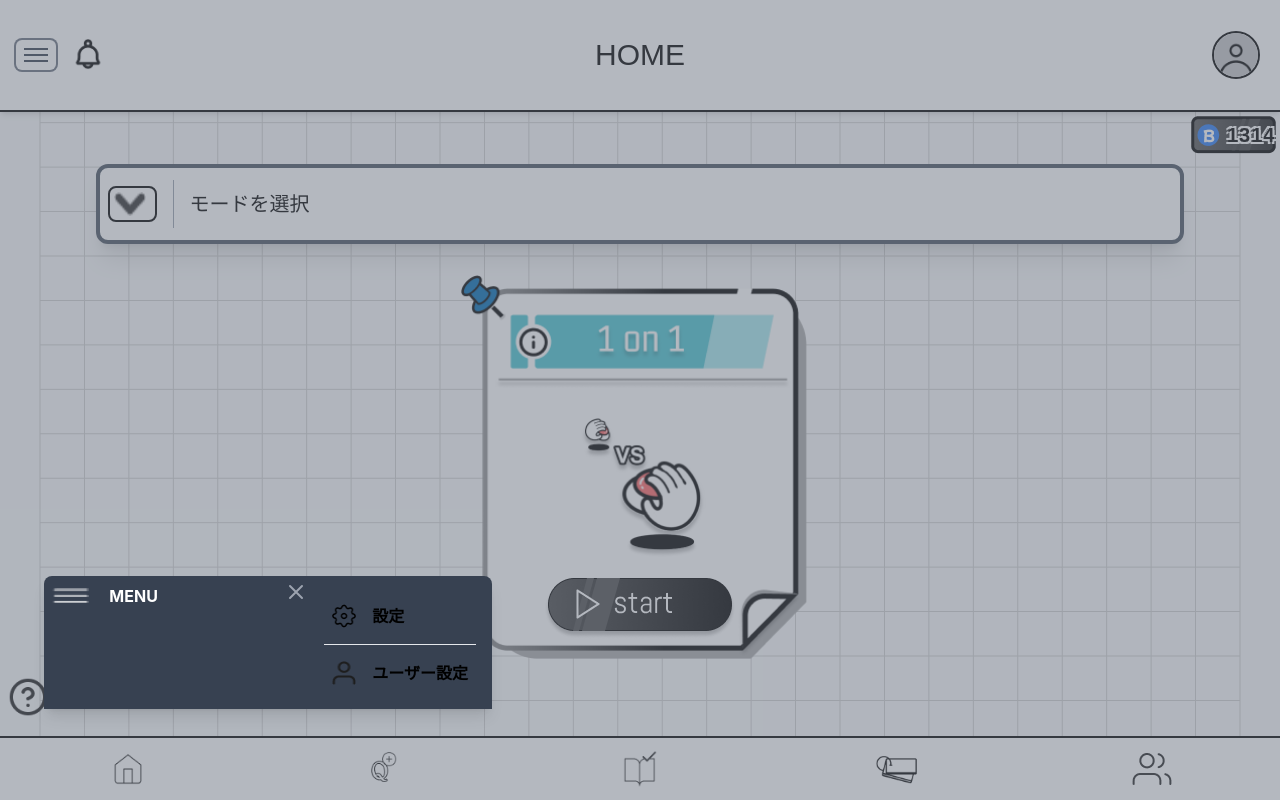
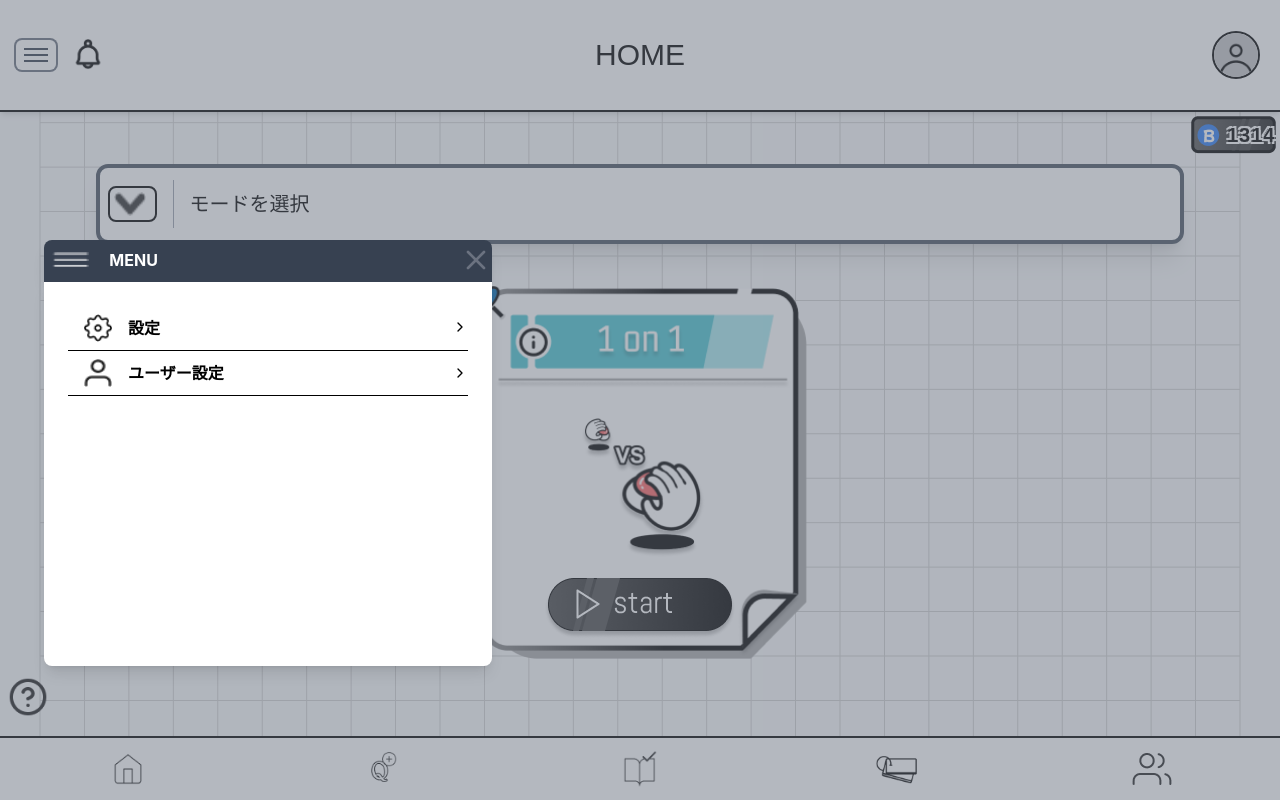
Before and after one commit to Kazu-1024/kazuyoshi-temp-, a React (Create React App) app: page / in a window 1280 px wide. Both pictures are taken after a click on the button 36 px from the left and 55 px from the top of the page. Built offline with nearby package versions, Linux system fonts and the light colour scheme.

Commit message:
ハンバーガーメニュー修正

```diff
--- a/src/components/layout/HamburgerMenu.jsx
+++ b/src/components/layout/HamburgerMenu.jsx
@@ -23,10 +23,12 @@ const HamburgerMenu = () => {
 
   return (
     <div className="relative" onClickCapture={handleOutsideClick}>
+      {/* ハンバーガーボタン */}
       <button
         onClick={toggleMenu}
         className="p-2 rounded-md focus:outline-none focus:ring-2 focus:ring-gray-500 py-auto ml-4"
       >
+        {/* ハンバーガーアイコン */}
         <div className="space-y-1">
           <span className="block w-6 h-0.5 bg-gray-700"></span>
           <span className="block w-6 h-0.5 bg-gray-700"></span>
@@ -34,36 +36,65 @@ const HamburgerMenu = () => {
         </div>
       </button>
 
+      {/* メニュー */}
       {isOpen && (
-        <div className="fixed inset-0  flex-col items-center justify-center z-20 pt-[45%] pl-11 pr-4 bg-gray-500 bg-opacity-50">
+        <div className="fixed inset-0  flex-col items-center justify-center z-20 pt-60 pl-11 pr-4 bg-gray-500 bg-opacity-50">
           <div className='rounded-t-lg bg-gray-700  shadow-lg w-11/12 max-w-md pt-1 flex z-10'>
             <img src={hamburgerIcon} alt="" className='ml-2 mt-2 h-4 w-1/12' />
             <p className='mt-1 ml-5 text-white font-bold'>MENU</p>
             <div className=" justify-end ml-auto">
               <button
                 onClick={closeMenu}
-                className="ml-auto text-gray-400 hover:text-gray-300"
+                className="text-gray-500 hover:text-gray-700"
               >
-                <svg className="h-6 w-6" fill="none" viewBox="0 0 24 24" stroke="currentColor">
-                  <path strokeLinecap="round" strokeLinejoin="round" strokeWidth={2} d="M6 18L18 6M6 6l12 12" />
+                <svg
+                  className="h-8 w-8"
+                  fill="none"
+                  viewBox="0 0 24 24"
+                  stroke="currentColor"
+                >
+                  <path
+                    strokeLinecap="round"
+                    strokeLinejoin="round"
+                    strokeWidth={2}
+                    d="M6 18L18 6M6 6l12 12"
+                  />
                 </svg>
               </button>
             </div>
-            <div className="p-4">
-              <ul>
-                <li className="flex items-center p-2 hover:bg-gray-100 rounded-md cursor-pointer">
-                  <img src={settingIcon} alt="" className='size-6' />
-                  <a href="#settings" className='ml-4 font-bold'>設定</a>
+          </div>
+          <div className="bg-white rounded-b-lg shadow-lg w-11/12  h-96 max-w-md p-6" >
+            <ul className="flex flex-col">
+              <button>
+                <li className="pl-4 py-2 hover:bg-gray-100 flex">
+                  <img src={settingIcon} alt="" className='size-7' />
+                  <a href="#home" className=' ml-4 font-bold pt-0.5'>設定</a>
+                  <div class="flex items-center justify-center w-4 h-4 ml-auto mt-1 pt-0.5">
+                    <svg xmlns="http://www.w3.org/2000/svg" fill="none" viewBox="0 0 24 24" stroke-width="2" stroke="currentColor" class="w-4 h-4">
+                      <path stroke-linecap="round" stroke-linejoin="round" d="M9 6l6 6-6 6" />
+                    </svg>
+                  </div>
                 </li>
-                <li className="border-t border-gray-200 my-2"></li>
-                <li className="flex items-center p-2 hover:bg-gray-100 rounded-md cursor-pointer">
-                  <img src={userIcon} alt="" className='size-6' />
-                  <a href="#user" className='ml-4 font-bold'>ユーザー設定</a>
+              </button>
+              <li className='border-t border-black border-0'>
+              </li>
+              <button>
+                <li className="pl-4 py-2 hover:bg-gray-100 flex ">
+                  <img src={userIcon} alt="" className='size-7'/>
+                  <a href="#about " className='ml-4 font-bold inline-block pt-0.5'>ユーザー設定</a>
+                  <div className="flex items-center justify-center w-4 h-4 ml-auto mt-1 pt-1">
+                    <svg xmlns="http://www.w3.org/2000/svg" fill="none" viewBox="0 0 24 24" stroke-width="2" stroke="currentColor" class="w-4 h-4">
+                      <path stroke-linecap="round" stroke-linejoin="round" d="M9 6l6 6-6 6" />
+                    </svg>
+                  </div>
                 </li>
-              </ul>
-            </div>
+              </button>
+              <li className='border-t border-black border-0'>
+              </li>
+            </ul>
           </div>
         </div>
+
       )}
     </div>
   );
```
